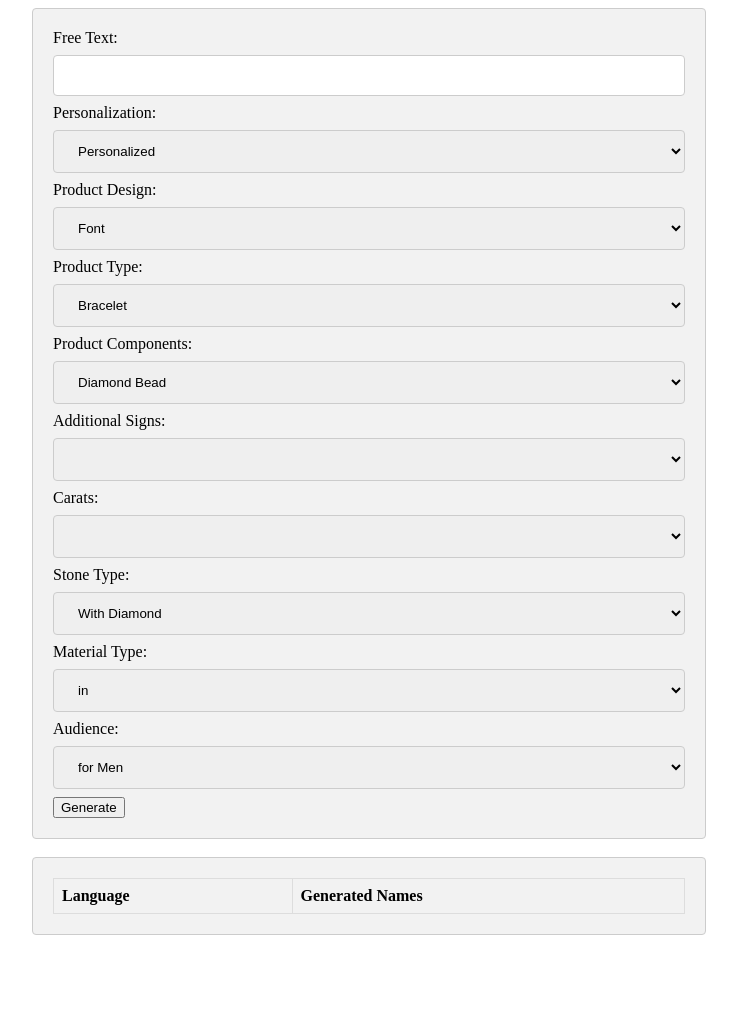
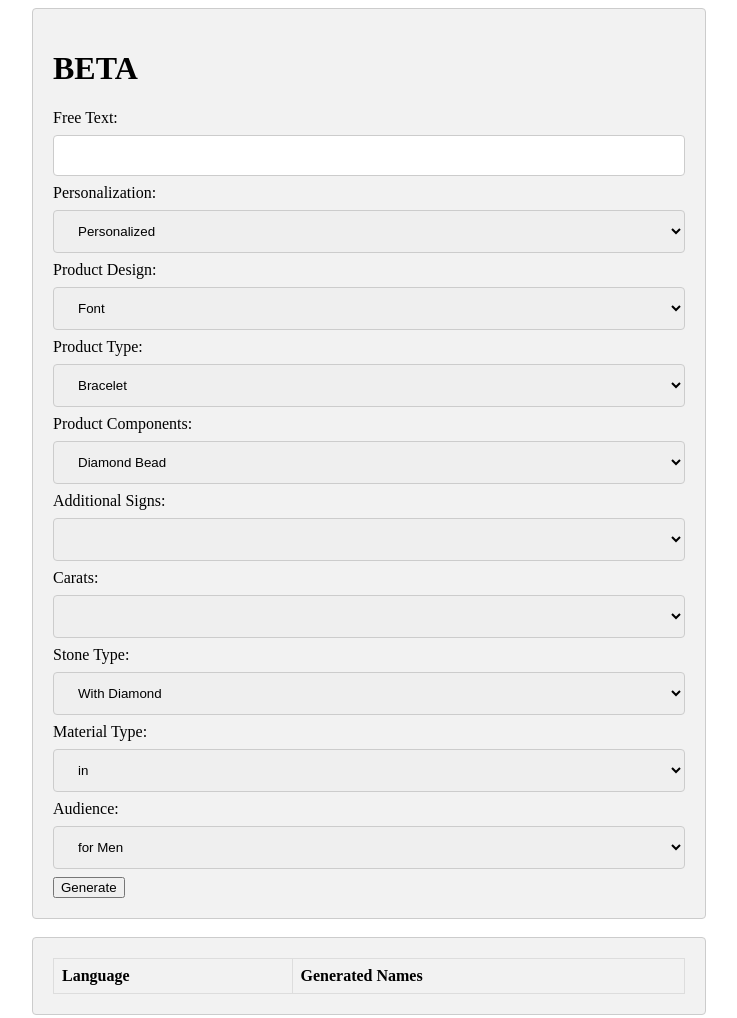
Before and after one commit to levente-tg/levente-tg.github.io, a plain HTML site: page index.html in a window 1280 px wide. Shown: the whole page, without its empty margins (271-1008 px from the left). Before the commit the page ends 943 px from the top, so only its background shows below. Drawn offline with Linux system fonts and the light colour scheme.

Commit message:
Update index.html

```diff
--- a/index.html
+++ b/index.html
@@ -8,6 +8,7 @@
 </head>
 <body>
 <div class="form_div" id="form_div">
+    <h1>BETA</h1>
     <form>
         <label for="freeText">Free Text:</label>
         <input type="text" id="freeText" name="freeText">
```
